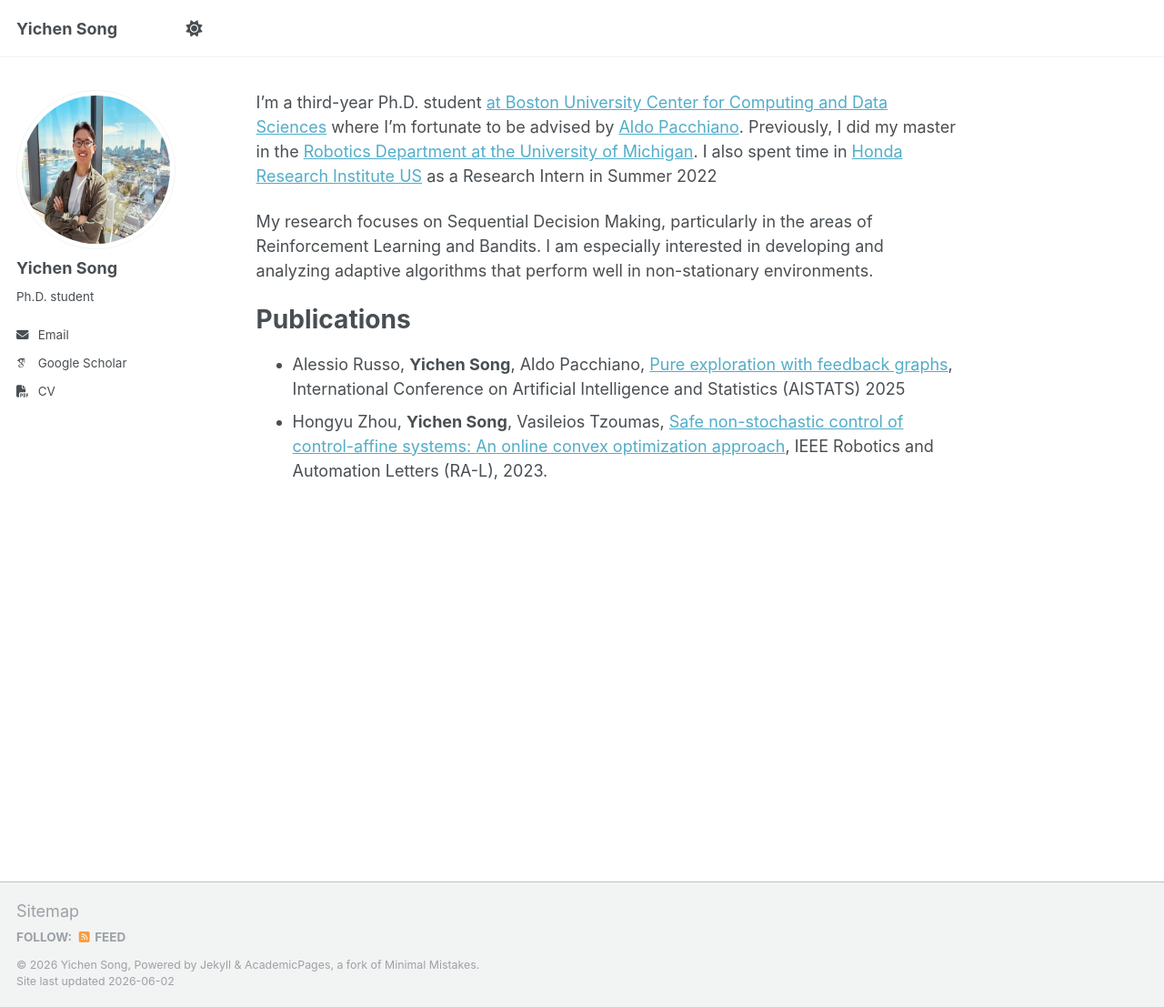
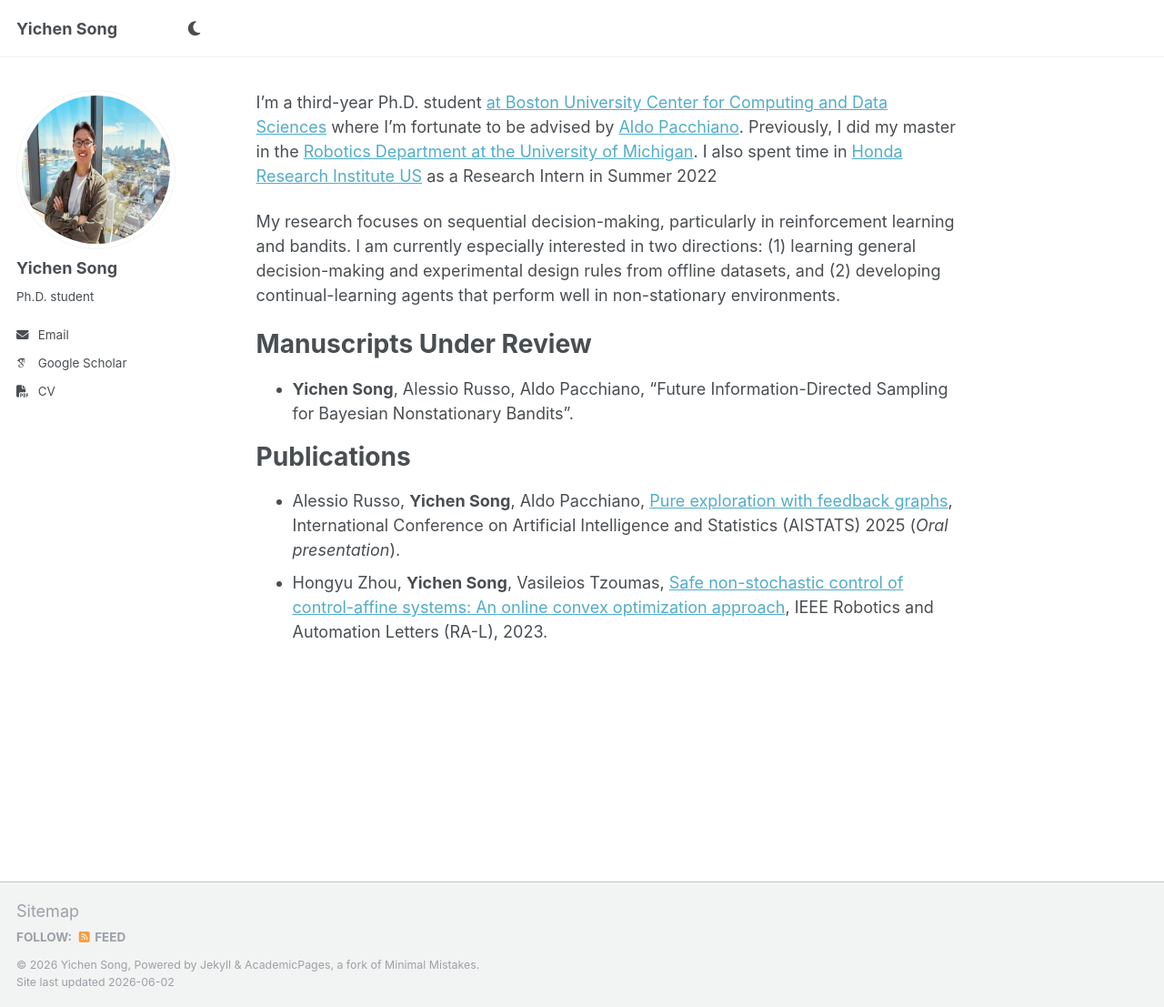
Before and after one commit to YichenSo/YichenSo.github.io, a Jekyll site: the page built from _pages/about.md, in a window 1280 px wide and 1107 px high. Shown: the whole window at 91% size. Built offline with Jekyll 4.4.1, drawn with Linux system fonts in a browser that asks for light colours; some web fonts are replaced.

Commit message:
Update homepage and theme toggle icon

```diff
--- a/_includes/masthead.html
+++ b/_includes/masthead.html
@@ -16,7 +16,7 @@
             <li class="masthead__menu-item"><a href="{{ domain }}{{ link.url }}">{{ link.title }}</a></li>
           {% endfor %}
           <li id="theme-toggle" class="masthead__menu-item persist tail">
-            <a><i id="theme-icon" class="fa-solid fa-sun" aria-hidden="true" title="toggle theme"></i></a>
+            <a><i id="theme-icon" class="fa-solid fa-moon" aria-hidden="true" title="toggle theme"></i></a>
           </li>
         </ul>
         <ul class="hidden-links hidden"></ul>
--- a/_includes/scripts.html
+++ b/_includes/scripts.html
@@ -1,3 +1,3 @@
-<script src="{{ base_path }}/assets/js/main.min.js"></script>
+<script src="{{ base_path }}/assets/js/main.min.js?v={{ site.time | date: '%s' }}"></script>
 
 {% include analytics.html %}
--- a/_pages/about.md
+++ b/_pages/about.md
@@ -9,11 +9,16 @@ redirect_from:
 
 I'm a third-year Ph.D. student [at Boston University Center for Computing and Data Sciences](https://www.bu.edu/cds-faculty/explore/bu-center-for-computing-data-sciences/) where I'm fortunate to be advised by [Aldo Pacchiano](https://www.aldopacchiano.ai/). Previously, I did my master in the [Robotics Department at the University of Michigan](https://robotics.umich.edu/). I also spent time in [Honda Research Institute US](https://usa.honda-ri.com/) as a Research Intern in Summer 2022
 
-My research focuses on Sequential Decision Making, particularly in the areas of Reinforcement Learning and Bandits. I am especially interested in developing and analyzing adaptive algorithms that perform well in non-stationary environments.
+My research focuses on sequential decision-making, particularly in reinforcement learning and bandits. I am currently especially interested in two directions: (1) learning general decision-making and experimental design rules from offline datasets, and (2) developing continual-learning agents that perform well in non-stationary environments.
+
+
+Manuscripts Under Review
+======
+- **Yichen Song**, Alessio Russo, Aldo Pacchiano, "Future Information-Directed Sampling for Bayesian Nonstationary Bandits".
 
 
 Publications
 ======
 - Alessio Russo, **Yichen Song**, Aldo Pacchiano, [Pure exploration with feedback graphs](https://arxiv.org/pdf/2503.07824?),
-International Conference on Artificial Intelligence and Statistics (AISTATS) 2025
+International Conference on Artificial Intelligence and Statistics (AISTATS) 2025 (*Oral presentation*).
 - Hongyu Zhou, **Yichen Song**, Vasileios Tzoumas, [Safe non-stochastic control of control-affine systems: An online convex optimization approach](https://arxiv.org/pdf/2309.16817), IEEE Robotics and Automation Letters (RA-L), 2023.
--- a/assets/js/_main.js
+++ b/assets/js/_main.js
@@ -18,10 +18,10 @@ $(document).ready(function () {
 
     if (use_theme === "dark") {
       $("html").attr("data-theme", "dark");
-      $("#theme-icon").removeClass("fa-sun").addClass("fa-moon");
+      $("#theme-icon").removeClass("fa-moon").addClass("fa-sun");
     } else if (use_theme === "light") {
       $("html").removeAttr("data-theme");
-      $("#theme-icon").removeClass("fa-moon").addClass("fa-sun");
+      $("#theme-icon").removeClass("fa-sun").addClass("fa-moon");
     }
   };
 
```
Also changed, not shown: assets/js/main.min.js.
